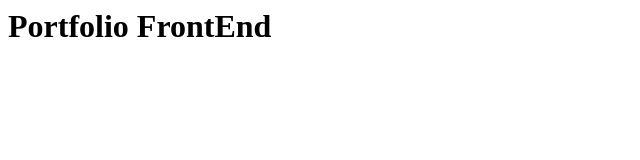
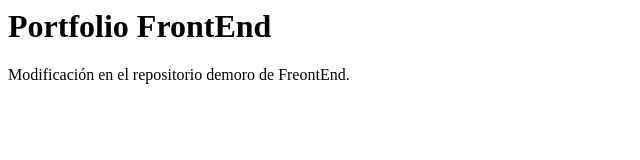
Before and after one commit to martinemarquez/portfolio-frontend, a plain HTML site: page index.html in a window 1280 px wide. Shown: the whole page, without its empty margins (0-640 px from the left). Drawn offline with Linux system fonts and the light colour scheme.

Commit message:
Update index.html

```diff
--- a/index.html
+++ b/index.html
@@ -1,3 +1,4 @@
 <h1>
    Portfolio FrontEnd
 </h1>
+<p>Modificación en el repositorio demoro de FreontEnd.</p>
```
